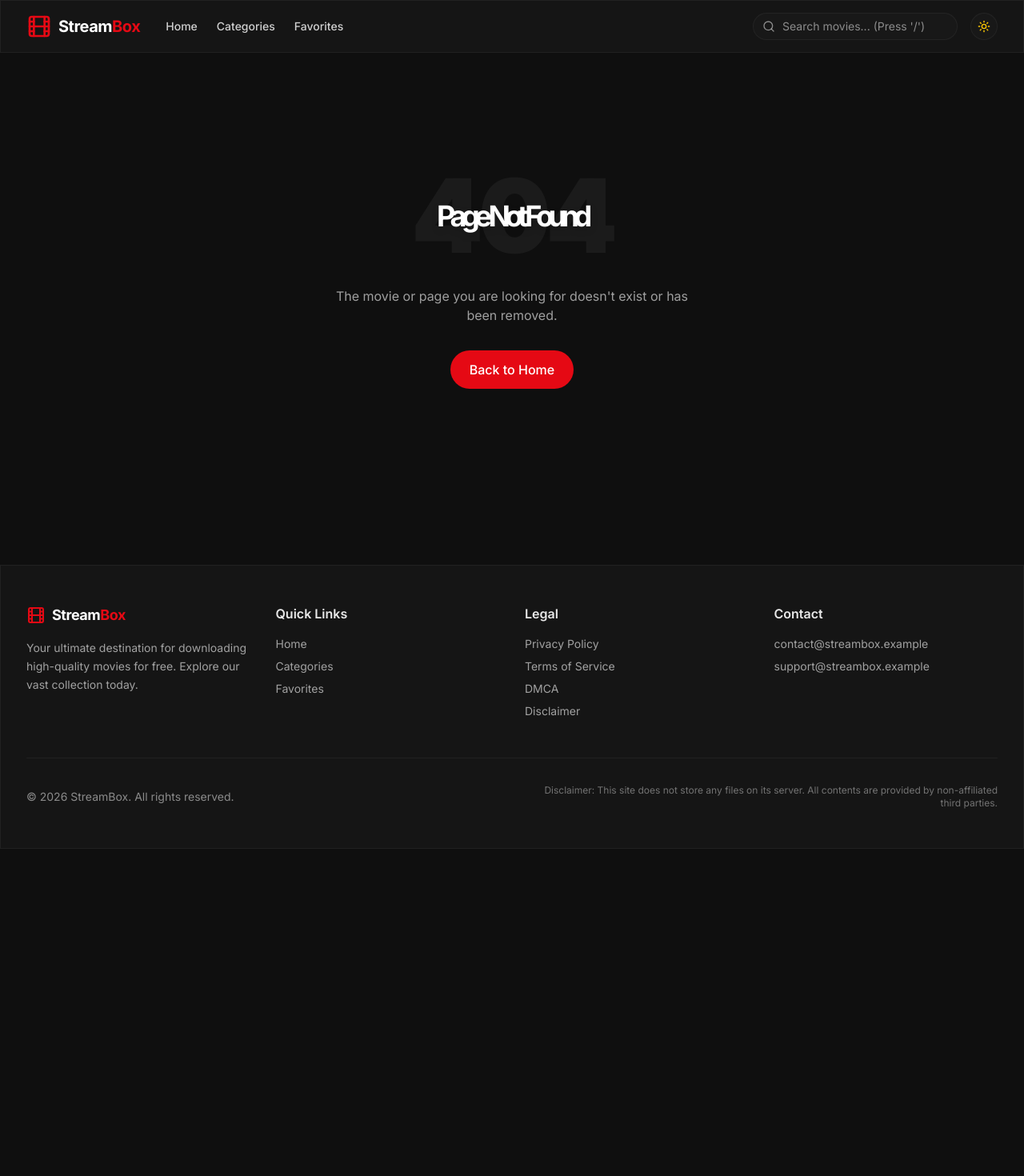
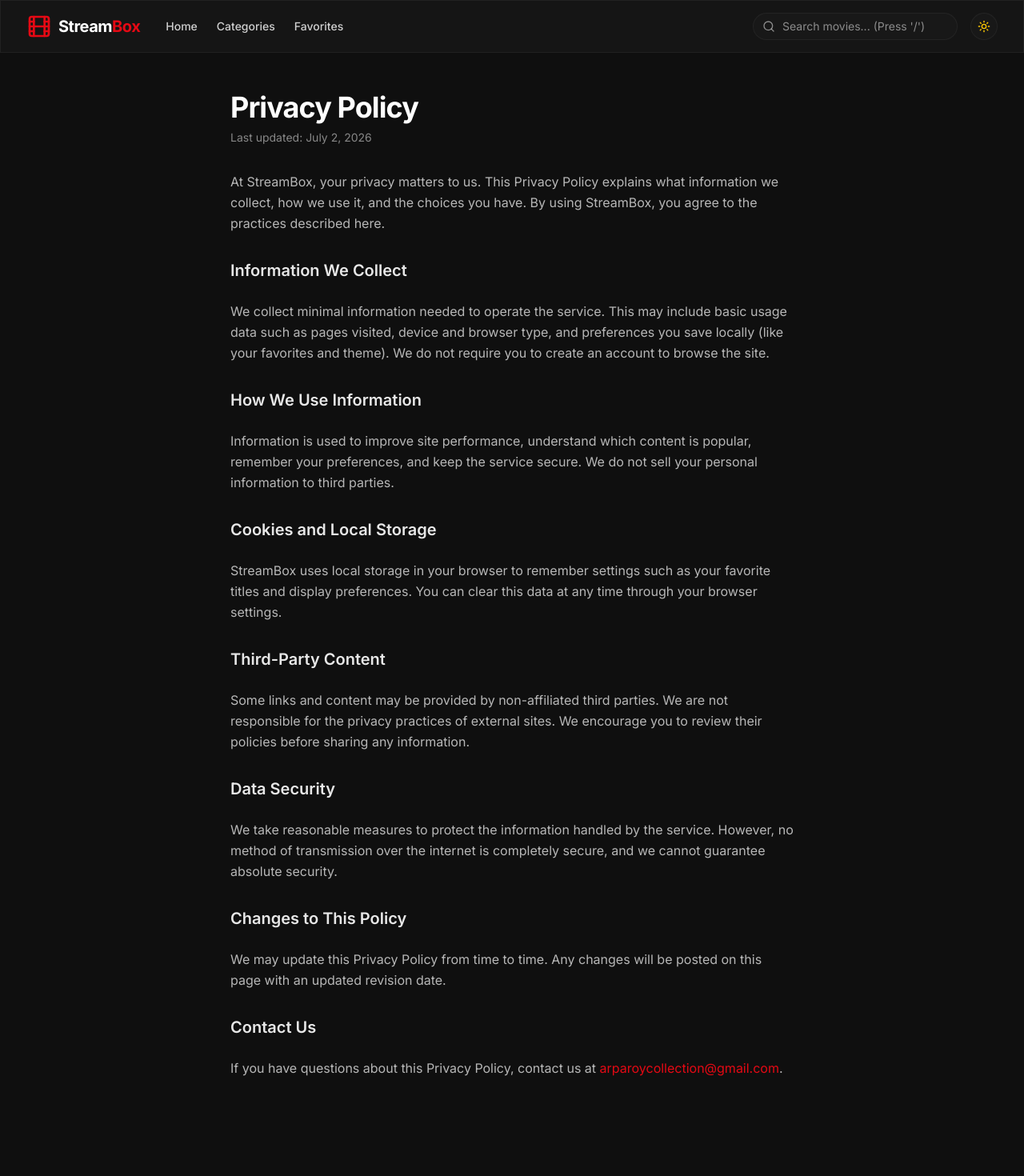
Before and after one commit to arparoy/streambox, a Next.js app: page /privacy in a window 1280 px wide. Before the commit this address had no page. Shown: the top 1470 px of the page at 80% size. Before the commit the page ends 1061 px from the top, so only its background shows below. Built offline with nearby package versions, Linux system fonts and the light colour scheme.

Commit message:
feat: add new legal pages for disclaimer, DMCA, privacy, and terms
Co-authored-by: Arpa Roy <190154809+arparoy@users.noreply.github.com>

```diff
--- /dev/null
+++ b/app/disclaimer/page.tsx
@@ -0,0 +1,51 @@
+import LegalPage from '@/components/legal-page';
+
+export const metadata = {
+  title: 'Disclaimer',
+  description: 'Important disclaimers regarding the use of StreamBox.',
+};
+
+export default function DisclaimerPage() {
+  return (
+    <LegalPage title="Disclaimer" updated="July 2, 2026">
+      <p>
+        The information and links provided on StreamBox are for general informational
+        purposes only. By using this site, you acknowledge and agree to the disclaimers
+        set out below.
+      </p>
+
+      <h2>No Files Stored</h2>
+      <p>
+        StreamBox does not store any files on its server. All contents are provided by
+        non-affiliated third parties. We simply index publicly available links and do not
+        upload, host, or distribute any media ourselves.
+      </p>
+
+      <h2>External Links</h2>
+      <p>
+        Our site may contain links to external websites that are not operated by us. We
+        have no control over the content and practices of these sites and cannot accept
+        responsibility for them.
+      </p>
+
+      <h2>Accuracy of Information</h2>
+      <p>
+        While we strive to keep information up to date and correct, we make no
+        representations or warranties of any kind about the completeness, accuracy, or
+        reliability of any content on the site.
+      </p>
+
+      <h2>Use at Your Own Risk</h2>
+      <p>
+        Any reliance you place on the material on this site is strictly at your own risk.
+        We will not be liable for any loss or damage arising from the use of StreamBox.
+      </p>
+
+      <h2>Contact Us</h2>
+      <p>
+        For any questions regarding this disclaimer, contact us at{' '}
+        <a href="mailto:arparoycollection@gmail.com">arparoycollection@gmail.com</a>.
+      </p>
+    </LegalPage>
+  );
+}
--- /dev/null
+++ b/app/dmca/page.tsx
@@ -0,0 +1,53 @@
+import LegalPage from '@/components/legal-page';
+
+export const metadata = {
+  title: 'DMCA',
+  description: 'StreamBox DMCA takedown and copyright policy.',
+};
+
+export default function DmcaPage() {
+  return (
+    <LegalPage title="DMCA Policy" updated="July 2, 2026">
+      <p>
+        StreamBox respects the intellectual property rights of others and expects its
+        users to do the same. We comply with the Digital Millennium Copyright Act (DMCA)
+        and will respond to valid takedown notices.
+      </p>
+
+      <h2>No Files Hosted</h2>
+      <p>
+        StreamBox does not host, store, or upload any media files on its servers. All
+        content is indexed from or provided by non-affiliated third-party sources. We do
+        not control this material.
+      </p>
+
+      <h2>Filing a Takedown Notice</h2>
+      <p>
+        If you believe content linked through our site infringes your copyright, please
+        send a written notice that includes:
+      </p>
+      <ul className="list-disc pl-6 space-y-2">
+        <li>Identification of the copyrighted work you claim has been infringed.</li>
+        <li>The specific URL or location of the allegedly infringing material.</li>
+        <li>Your contact information (name, address, email, and phone number).</li>
+        <li>
+          A statement that you have a good-faith belief the use is not authorized by the
+          copyright owner, its agent, or the law.
+        </li>
+        <li>
+          A statement, under penalty of perjury, that the information is accurate and that
+          you are the copyright owner or authorized to act on their behalf.
+        </li>
+        <li>Your physical or electronic signature.</li>
+      </ul>
+
+      <h2>Submitting Your Notice</h2>
+      <p>
+        Send complete DMCA notices to{' '}
+        <a href="mailto:arparoycollection@gmail.com">arparoycollection@gmail.com</a>. Upon
+        receiving a valid notice, we will promptly remove or disable access to the
+        relevant links.
+      </p>
+    </LegalPage>
+  );
+}
--- /dev/null
+++ b/app/privacy/page.tsx
@@ -0,0 +1,66 @@
+import LegalPage from '@/components/legal-page';
+
+export const metadata = {
+  title: 'Privacy Policy',
+  description: 'How StreamBox collects, uses, and protects your information.',
+};
+
+export default function PrivacyPolicyPage() {
+  return (
+    <LegalPage title="Privacy Policy" updated="July 2, 2026">
+      <p>
+        At StreamBox, your privacy matters to us. This Privacy Policy explains what
+        information we collect, how we use it, and the choices you have. By using
+        StreamBox, you agree to the practices described here.
+      </p>
+
+      <h2>Information We Collect</h2>
+      <p>
+        We collect minimal information needed to operate the service. This may include
+        basic usage data such as pages visited, device and browser type, and preferences
+        you save locally (like your favorites and theme). We do not require you to create
+        an account to browse the site.
+      </p>
+
+      <h2>How We Use Information</h2>
+      <p>
+        Information is used to improve site performance, understand which content is
+        popular, remember your preferences, and keep the service secure. We do not sell
+        your personal information to third parties.
+      </p>
+
+      <h2>Cookies and Local Storage</h2>
+      <p>
+        StreamBox uses local storage in your browser to remember settings such as your
+        favorite titles and display preferences. You can clear this data at any time
+        through your browser settings.
+      </p>
+
+      <h2>Third-Party Content</h2>
+      <p>
+        Some links and content may be provided by non-affiliated third parties. We are
+        not responsible for the privacy practices of external sites. We encourage you to
+        review their policies before sharing any information.
+      </p>
+
+      <h2>Data Security</h2>
+      <p>
+        We take reasonable measures to protect the information handled by the service.
+        However, no method of transmission over the internet is completely secure, and we
+        cannot guarantee absolute security.
+      </p>
+
+      <h2>Changes to This Policy</h2>
+      <p>
+        We may update this Privacy Policy from time to time. Any changes will be posted on
+        this page with an updated revision date.
+      </p>
+
+      <h2>Contact Us</h2>
+      <p>
+        If you have questions about this Privacy Policy, contact us at{' '}
+        <a href="mailto:arparoycollection@gmail.com">arparoycollection@gmail.com</a>.
+      </p>
+    </LegalPage>
+  );
+}
--- /dev/null
+++ b/app/terms/page.tsx
@@ -0,0 +1,64 @@
+import LegalPage from '@/components/legal-page';
+
+export const metadata = {
+  title: 'Terms of Service',
+  description: 'The terms and conditions for using StreamBox.',
+};
+
+export default function TermsOfServicePage() {
+  return (
+    <LegalPage title="Terms of Service" updated="July 2, 2026">
+      <p>
+        Welcome to StreamBox. By accessing or using our website, you agree to be bound by
+        these Terms of Service. If you do not agree with any part of these terms, please
+        do not use the site.
+      </p>
+
+      <h2>Use of the Service</h2>
+      <p>
+        StreamBox is provided for personal, non-commercial use. You agree not to misuse
+        the service, interfere with its normal operation, or attempt to access it using a
+        method other than the interface we provide.
+      </p>
+
+      <h2>Content</h2>
+      <p>
+        StreamBox does not host or store any media files on its servers. All content is
+        provided by non-affiliated third parties. We are not responsible for the accuracy,
+        legality, or availability of external content.
+      </p>
+
+      <h2>Intellectual Property</h2>
+      <p>
+        The StreamBox name, logo, and site design are the property of their respective
+        owners. You may not copy, reproduce, or distribute any part of the site without
+        permission.
+      </p>
+
+      <h2>Disclaimer of Warranties</h2>
+      <p>
+        The service is provided &quot;as is&quot; without warranties of any kind. We do not
+        guarantee that the service will be uninterrupted, error-free, or free of harmful
+        components.
+      </p>
+
+      <h2>Limitation of Liability</h2>
+      <p>
+        To the fullest extent permitted by law, StreamBox shall not be liable for any
+        damages arising from your use of, or inability to use, the service.
+      </p>
+
+      <h2>Changes to These Terms</h2>
+      <p>
+        We may revise these Terms of Service at any time. Continued use of the site after
+        changes are posted constitutes acceptance of the updated terms.
+      </p>
+
+      <h2>Contact Us</h2>
+      <p>
+        Questions about these terms? Reach us at{' '}
+        <a href="mailto:arparoycollection@gmail.com">arparoycollection@gmail.com</a>.
+      </p>
+    </LegalPage>
+  );
+}
--- a/components/footer.tsx
+++ b/components/footer.tsx
@@ -28,18 +28,17 @@
           <div>
             <h3 className="font-semibold mb-4 text-foreground/90">Legal</h3>
             <ul className="space-y-2 text-sm text-foreground/60">
-              <li><Link href="#" className="hover:text-primary transition-colors">Privacy Policy</Link></li>
-              <li><Link href="#" className="hover:text-primary transition-colors">Terms of Service</Link></li>
-              <li><Link href="#" className="hover:text-primary transition-colors">DMCA</Link></li>
-              <li><Link href="#" className="hover:text-primary transition-colors">Disclaimer</Link></li>
+              <li><Link href="/privacy" className="hover:text-primary transition-colors">Privacy Policy</Link></li>
+              <li><Link href="/terms" className="hover:text-primary transition-colors">Terms of Service</Link></li>
+              <li><Link href="/dmca" className="hover:text-primary transition-colors">DMCA</Link></li>
+              <li><Link href="/disclaimer" className="hover:text-primary transition-colors">Disclaimer</Link></li>
             </ul>
           </div>
 
           <div>
             <h3 className="font-semibold mb-4 text-foreground/90">Contact</h3>
             <ul className="space-y-2 text-sm text-foreground/60">
-              <li>contact@streambox.example</li>
-              <li>support@streambox.example</li>
+              <li><a href="mailto:arparoycollection@gmail.com" className="hover:text-primary transition-colors">arparoycollection@gmail.com</a></li>
             </ul>
           </div>
         </div>
--- /dev/null
+++ b/components/legal-page.tsx
@@ -0,0 +1,23 @@
+import type { ReactNode } from 'react';
+
+interface LegalPageProps {
+  title: string;
+  updated?: string;
+  children: ReactNode;
+}
+
+export default function LegalPage({ title, updated, children }: LegalPageProps) {
+  return (
+    <div className="max-w-3xl mx-auto px-4 sm:px-6 lg:px-8 py-12">
+      <h1 className="text-4xl font-bold tracking-tight mb-2 text-balance">
+        {title}
+      </h1>
+      {updated && (
+        <p className="text-sm text-foreground/50 mb-8">Last updated: {updated}</p>
+      )}
+      <div className="space-y-6 text-foreground/70 leading-relaxed [&_h2]:text-xl [&_h2]:font-semibold [&_h2]:text-foreground/90 [&_h2]:mt-8 [&_a]:text-primary [&_a]:hover:underline">
+        {children}
+      </div>
+    </div>
+  );
+}
```
